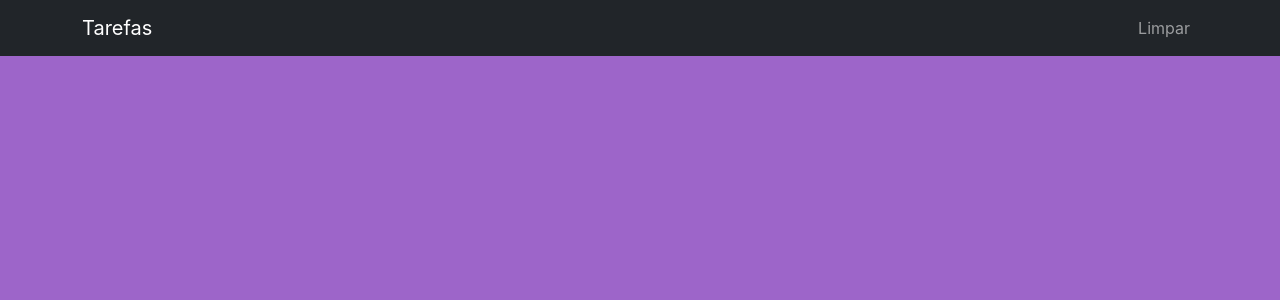
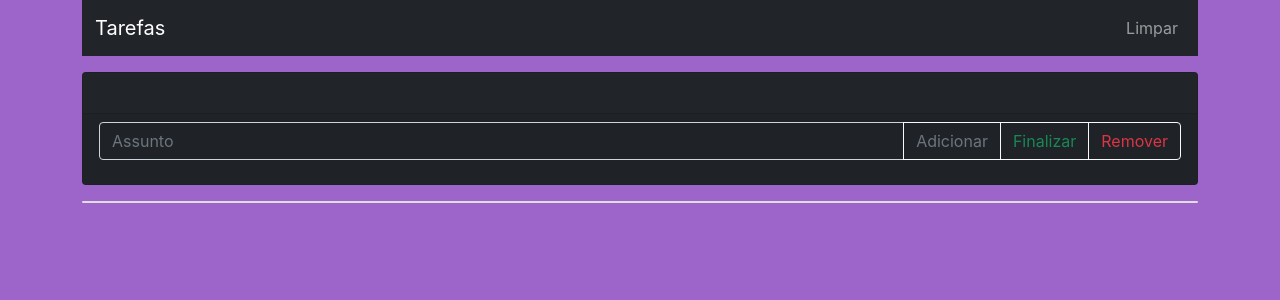
Before and after one commit to fCaioRibeiro/tasks, a React (Create React App) app: page /task/1 in a window 1280 px wide. Shown: the top 300 px of the page. Built offline with nearby package versions, Linux system fonts and the light colour scheme.

Commit message:
integração com bd

```diff
--- a/package.json
+++ b/package.json
@@ -9,6 +9,7 @@
     "axios": "^0.21.1",
     "bootstrap": "^5.0.1",
     "moment": "^2.29.1",
+    "mysql": "^2.18.1",
     "react": "^17.0.2",
     "react-beautiful-dnd": "^13.1.0",
     "react-bootstrap": "^1.6.0",
--- a/src/App.jsx
+++ b/src/App.jsx
@@ -8,6 +8,7 @@ import Tasks from './components/Tasks';
 import AddTask from './components/AddTask';
 import TaskInfo from './components/TaskInfo';
 import Header from './components/Header';
+import Login from './components/login/login';
 
 const App = () =>  {
 
@@ -20,7 +21,6 @@ const App = () =>  {
 
   const handleTaskDeletion = (taskID) => {
     const newTasks = tasks.filter(task => task.id !== taskID);
-
     setTasks(newTasks);
   }
 
@@ -63,23 +63,33 @@ const App = () =>  {
 
   return (
     <Router>
-      <Header title='Tarefas' />
+      <Route path='/login' exact component={Login} />
       <Container>
         <Route path='/' exact render={() => (
           <>
+            <Header title='Tarefas' />
 
             <AddTask handleTaskAddition={handleTaskAddition}/>
             <Tasks tasks={tasks}
-              handleTaskDeletion={handleTaskDeletion}
               handleTaskOrder={handleTaskOrder}
             />
 
           </>
         )} />
-        <Route path='/:taskID' exact render={ (props) => <TaskInfo {...props} tasks={tasks} handleActionAddition={handleActionAddition}/> } />
+        <Route path='/task/:taskID' exact render={ (props) => (
+          <>
+            <Header title='Tarefas' />
+            <TaskInfo
+              {...props}
+              tasks={tasks}
+              handleActionAddition={handleActionAddition}
+              handleTaskDeletion={handleTaskDeletion}
+            />
+          </>
+        )} />
       </Container>
     </Router>
   )
 }
 
-export default App
+export default App;
--- a/src/components/AddAction.jsx
+++ b/src/components/AddAction.jsx
@@ -1,34 +1,43 @@
 import React, { useState } from 'react';
 import { Button, FormControl, InputGroup } from 'react-bootstrap';
+import { useHistory } from 'react-router';
 
-const AddAction = ({ task, handleActionAddition,  }) => {
+const AddAction = ({ task, handleActionAddition, handleTaskDeletion }) => {
     const [inputTitle, setTitleDate] = useState('');
+    const history = useHistory();
 
     const handleInputTitleChange = (e) => {
         setTitleDate(e.target.value);
     }
 
-    const handleActionClick = (completed = task.completed) => {
+    const handleActionClick = (add) => {
 
-        if (inputTitle && !completed) {
+        if (add && !task.completed) {
             handleActionAddition(task.id, {
                 title: inputTitle
                 ,time: Date.now()
-            }, completed);
+            }, task.completed);
 
             setTitleDate('');
-        } else if (!completed && !inputTitle) {
+
+        } else if (!task.completed && !add) {
             handleActionAddition(task.id, {
                 title: 'Task Finalizada'
                 ,time: Date.now()
-            }, !completed);
-        } else if (completed && !inputTitle) {
+            }, !task.completed);
+
+        } else if (task.completed && !add) {
             handleActionAddition(task.id, {
                 title: 'Task Reaberta'
                 ,time: Date.now()
-            }, !completed);
+            }, !task.completed);
         }
 
+    }
+
+    const handleDeletionClick = () => {
+        handleTaskDeletion(task.id);
+        history.goBack();
     }
 
     return (
@@ -42,11 +51,11 @@ const AddAction = ({ task, handleActionAddition,  }) => {
                 onChange={handleInputTitleChange}
                 value={inputTitle}
             />
-            <Button variant="outline-secondary border-light" onClick={() => handleActionClick()}>Adicionar</Button>
-            <Button variant="outline-success border-light" onClick={() => handleActionClick()}>
-                {task.completed ? 'Reabrir' : 'Finalizar'}
+            <Button variant="outline-secondary border-light" onClick={() => handleActionClick(true)}>Adicionar</Button>
+            <Button variant="outline-success border-light" onClick={() => handleActionClick(false)}>
+                {task && task.completed ? 'Reabrir' : 'Finalizar'}
             </Button>
-            <Button variant="outline-danger border-light">Remover</Button>
+            <Button variant="outline-danger border-light" onClick={() => handleDeletionClick()}>Remover</Button>
         </InputGroup>
 
         // <div>
--- a/src/components/Header.jsx
+++ b/src/components/Header.jsx
@@ -1,11 +1,18 @@
 import React from 'react';
 import { Container, Nav, Navbar } from 'react-bootstrap';
+import { useHistory } from 'react-router-dom';
 
 const Header = ({title}) =>  {
+    const history = useHistory();
+
+    const handleHeaderHomeClick = () => {
+        history.push(`/`)
+    }
+
     return(
     <Navbar collapseOnSelect expand="lg" bg="dark" variant="dark" className='mb-3'>
         <Container>
-        <Navbar.Brand href="/">{title}</Navbar.Brand>
+        <Navbar.Brand className='btn p-0' onClick={handleHeaderHomeClick}>{title}</Navbar.Brand>
         <Navbar.Toggle aria-controls="responsive-navbar-nav" />
         <Navbar.Collapse id="responsive-navbar-nav d-flex">
             <Nav className='ms-auto'>
@@ -17,7 +24,6 @@ const Header = ({title}) =>  {
         </Container>
     </Navbar>
     )
-
 }
 
 export default Header;
--- a/src/components/Task.jsx
+++ b/src/components/Task.jsx
@@ -7,7 +7,7 @@ const Task = ({task, index}) => {
     const history = useHistory();
 
     const handleTaskInfoClick = () => {
-        history.push(`/${task.id}`)
+        history.push(`/task/${task.id}`)
     }
 
     return (
--- a/src/components/TaskInfo.jsx
+++ b/src/components/TaskInfo.jsx
@@ -5,7 +5,7 @@ import Actions from './TaskAction';
 import AddAction from './AddAction';
 import { Card, ListGroup } from 'react-bootstrap';
 
-const TaskInfo = ({ tasks, handleActionAddition,   }) => {
+const TaskInfo = ({ tasks, handleActionAddition, handleTaskDeletion  }) => {
     const params = useParams();
     const task = tasks.filter(task => task.id === params.taskID)[0];
 
@@ -23,20 +23,20 @@ const TaskInfo = ({ tasks, handleActionAddition,   }) => {
                 text='white'
             >
                 <Card.Body>
-                    <Card.Title>{ task.title }</Card.Title>
+                    <Card.Title>{ task && task.title }</Card.Title>
                     <Card.Text>
-                        { task.observation }
+                        { task && task.observation }
                     </Card.Text>
                 </Card.Body>
                 <Card.Footer>
-                    <AddAction task={task} handleActionAddition={handleActionAddition}/>
+                    <AddAction task={task} handleActionAddition={handleActionAddition} handleTaskDeletion={handleTaskDeletion}/>
                 </Card.Footer>
             </Card>
 
             <Card>
                 <ListGroup className="list-group-flush">
                     {
-                        task.actions.map((action, index) => (
+                        task && task.actions.map((action, index) => (
                             <Actions key={index} action={action}/>
                         ))
                     }
--- a/src/components/Tasks.jsx
+++ b/src/components/Tasks.jsx
@@ -4,7 +4,7 @@ import Task from './Task';
 import { DragDropContext, Draggable, Droppable } from 'react-beautiful-dnd';
 import { Card, Col, Row } from 'react-bootstrap';
 
-const Tasks = ({ tasks, handleTaskDeletion, handleTaskOrder }) => {
+const Tasks = ({ tasks, handleTaskOrder }) => {
 
     return (
         <DragDropContext onDragEnd={handleTaskOrder}>
@@ -21,7 +21,7 @@ const Tasks = ({ tasks, handleTaskDeletion, handleTaskOrder }) => {
                                                 {...provided.dragHandleProps}
                                                 className="mb-2"
                                             >
-                                                <Task key={task.id} index={index} ref={provided.innerRef} task={task} handleTaskDeletion={handleTaskDeletion} />
+                                                <Task key={task.id} index={index} ref={provided.innerRef} task={task} />
                                             </Card>
                                     )}
                                 </Draggable>
--- /dev/null
+++ b/src/components/login/login.jsx
@@ -0,0 +1,30 @@
+import React, { useState } from 'react';
+
+const Login = () =>  {
+    const [usuario, setUsuarioDate] = useState('');
+    const [senha, setSenhaDate] = useState('');
+
+    const handleClick = () => {
+
+    }
+
+    const handleInputUsuarioChange = (e) => {
+        setUsuarioDate(e.target.value);
+    }
+
+    const handleInputSenhaChange = (e) => {
+        setSenhaDate(e.target.value);
+    }
+
+    return (
+        <div>
+            <form>
+                <input onChange={handleInputUsuarioChange} type="text" />
+                <input onChange={handleInputSenhaChange} type="password" />
+                <button type='button' onClick={handleClick}>Acessar</button>
+            </form>
+        </div>
+    )
+}
+
+export default Login;
```
Also changed, not shown: 1 other file (tests, documents, lock files or other folders).
